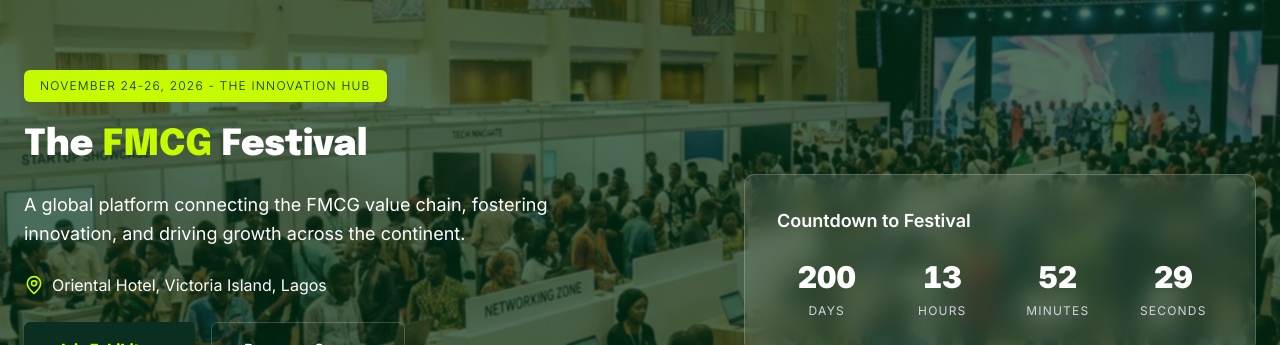
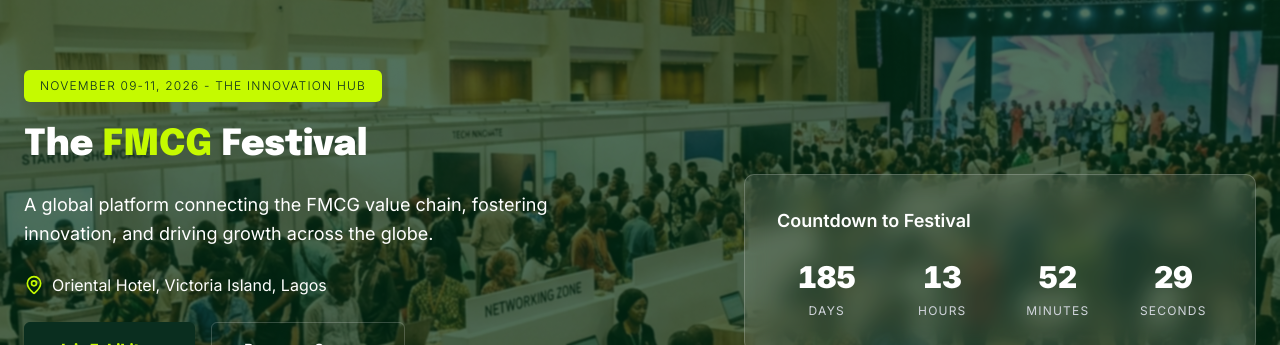
Before and after one commit to Lampnet-Technologies/fmcg-festival, a Next.js app: page / in a window 1280 px wide. Shown: the part 226-571 px from the top of the page. Built offline with nearby package versions, Linux system fonts and the light colour scheme; no server answers.

Commit message:
Fixed date and corrected text. Minor style fix

```diff
--- a/app/(main)/exhibitors/page.tsx
+++ b/app/(main)/exhibitors/page.tsx
@@ -183,10 +183,10 @@ export default async function ExhibitorsPage() {
             <h2 className="text-center md:text-left text-lg font-bold text-[#0A2E1F] uppercase tracking-widest mb-8">
               Hotel / Accommodation
             </h2>
-            <div className="bg-[#ebf4ee] rounded-lg p-8 flex flex-col h-full justify-between">
+            <div className="bg-[#ebf4ee] rounded-lg p-8 flex flex-col justify-start">
               <div>
                 {/* Oriental Hotel Block */}
-                <div className="mb-8">
+                <div className="mb-4">
                   <h3 className="text-lg font-bold text-[#0A2E1F] mb-4">
                     Oriental Hotel Accommodation
                   </h3>
@@ -217,13 +217,12 @@ export default async function ExhibitorsPage() {
               </Link> */}
               <Link
                 href="/contact"
-                className="block w-full text-center py-3 mt-2 bg-[#0A2E1F] text-white font-bold rounded hover:bg-[#062015] transition-colors"
+                className="block w-full text-center py-3 mt-8 bg-[#0A2E1F] text-white font-bold rounded hover:bg-[#062015] transition-colors"
               >
                 Contact Us
               </Link>
             </div>
           </div>
-
         </div>
       </section>
 
--- a/app/(main)/page.tsx
+++ b/app/(main)/page.tsx
@@ -198,7 +198,7 @@ export default async function HomePage() {
 
             <p className="text-white text-base md:text-lg max-w-xl leading-relaxed">
               A global platform connecting the FMCG value chain, fostering
-              innovation, and driving growth across the continent.
+              innovation, and driving growth across the globe.
             </p>
 
             <p className="text-white text-sm md:text-base max-w-xl leading-relaxed flex items-center">
--- a/lib/event.ts
+++ b/lib/event.ts
@@ -1,10 +1,10 @@
 export const EVENT_DETAILS = {
   name: "FMCG Festival",
   year: "2026",
-  dateRange: "November 24-26, 2026",
-  displayDate: "November 24-26, 2026",
-  heroDate: "November 24-26, 2026",
-  startsAt: "2026-11-24T09:00:00+01:00",
+  dateRange: "November 09-11, 2026",
+  displayDate: "November 09-11, 2026",
+  heroDate: "November 09-11, 2026",
+  startsAt: "2026-11-09T09:00:00+01:00",
   venue: "Oriental Hotel",
   venueFull: "Oriental Hotel, Victoria Island, Lagos",
   city: "Lagos",
```
